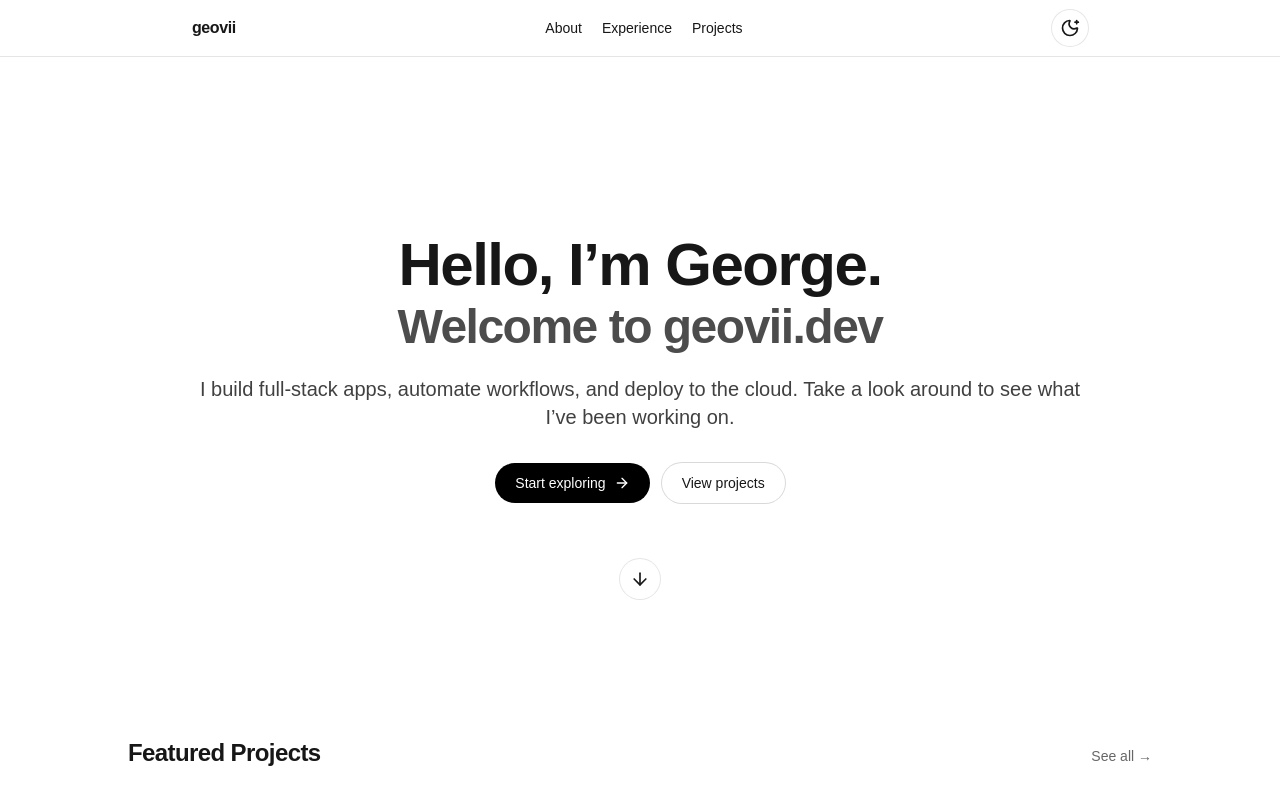
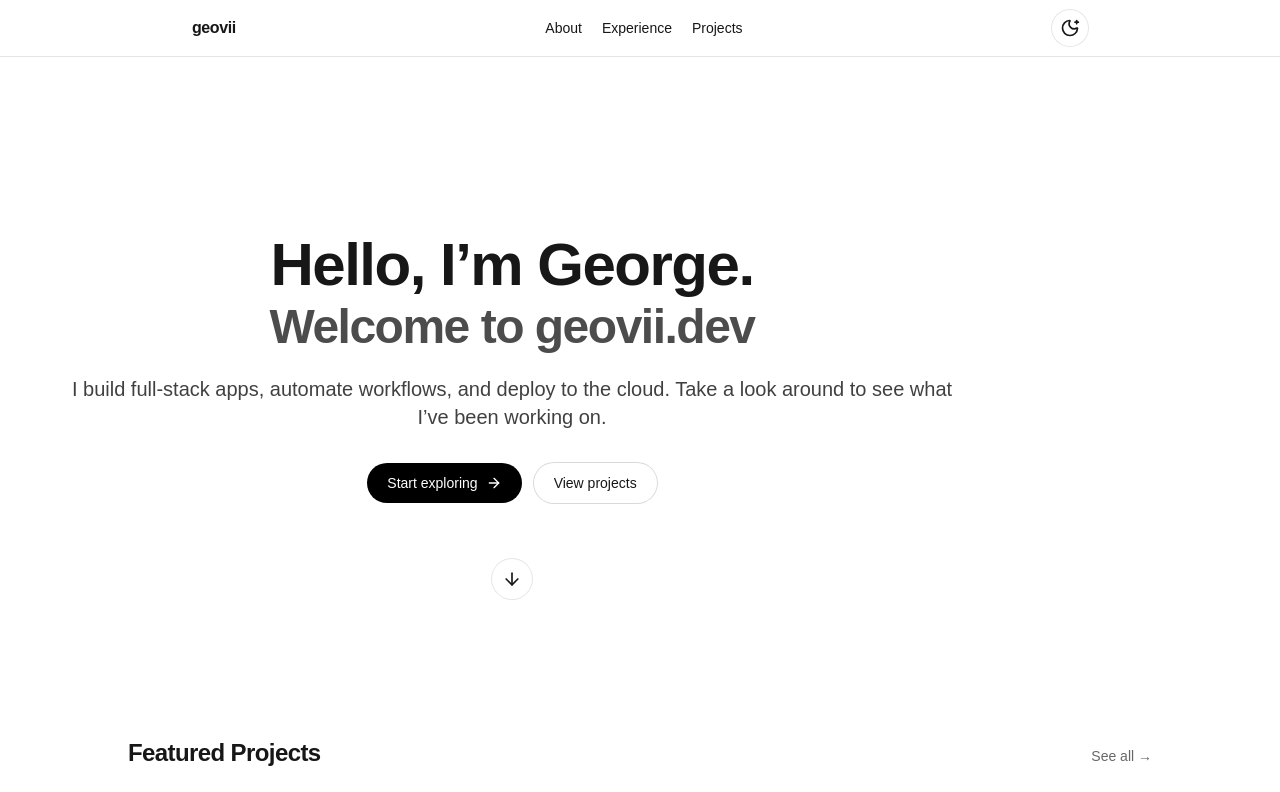
Before and after one commit to GeorgeVekios/geovii.dev, a Next.js app: page / in a window 1280 px wide. Shown: the top 792 px of the page. Built offline with nearby package versions, Linux system fonts and the light colour scheme.

Commit message:
Started added MotionProvider Added motion to project cards Added motion to welcome hero

```diff
--- /dev/null
+++ b/components/FadeIn.tsx
@@ -0,0 +1,23 @@
+"use client";
+import { motion} from "framer-motion";
+
+export default function FadeIn({
+  children,
+  delay = 0,
+  y=8
+}: {
+  children: React.ReactNode;
+  delay?: number;
+  y?: number;
+}) {
+  return (
+    <motion.div
+      initial={{ opacity: 0, y }}
+      whileInView={{ opacity: 1, y: 0 }}
+      transition={{ duration: 1.0, ease: "easeOut", delay }}
+      viewport={{ once: true, amount: 0.25, margin: "-80px" }}
+    >
+      {children}
+    </motion.div>
+  );
+}
--- /dev/null
+++ b/components/MotionProvider.tsx
@@ -0,0 +1,15 @@
+"use client";
+
+import { MotionConfig, LazyMotion, domAnimation } from "framer-motion";
+
+export default function MotionProvider({
+  children,
+}: {
+  children: React.ReactNode;
+}) {
+  return (
+    <LazyMotion features={domAnimation}>
+      <MotionConfig reducedMotion="user">{children}</MotionConfig>
+    </LazyMotion>
+  );
+}
--- /dev/null
+++ b/components/ParallaxHero.tsx
@@ -0,0 +1,18 @@
+"use client";
+import { useScroll, useTransform, motion } from "framer-motion";
+import { useRef } from "react";
+
+export function ParallaxHero({ children }: { children: React.ReactNode }) {
+  const ref = useRef<HTMLDivElement>(null);
+  const { scrollYProgress } = useScroll({ target: ref, offset: ["start end", "end start"] });
+  const y = useTransform(scrollYProgress, [0, 1], [0, -40]);   // move up slightly
+  const opacity = useTransform(scrollYProgress, [0, 1], [1, 0.85]);
+
+  return (
+    <section ref={ref} className="min-h-[70vh] sm:min-h-[80vh] flex items-center">
+      <motion.div style={{ y, opacity }} className="w-full">
+        {children}
+      </motion.div>
+    </section>
+  );
+}
--- a/components/ProjectCard.tsx
+++ b/components/ProjectCard.tsx
@@ -1,4 +1,7 @@
+"use client";
+
 import Image from "next/image";
+import { motion } from "framer-motion";
 import { Project } from "@/types";
 
 type Props = { project: Project };
@@ -7,7 +10,16 @@ export default function ProjectCard({ project }: Props) {
   const { title, stack, summary, bullets, image, links } = project;
 
   return (
-    <li className="group rounded-2xl ring-1 ring-black/10 dark:ring-white/10 hover:ring-black/20 dark:hover:ring-white/20 transition overflow-hidden">
+    <motion.li
+      initial={{ opacity: 0, y: 15 }}
+      whileInView={{ opacity: 1, y: 0 }}
+      viewport={{ once: true, amount: 0.2 }}
+      transition={{ duration: 0.4, ease: "easeOut" }}
+      whileHover={{ y: -8 }}
+      whileTap={{ y: -1 }}
+      className="group rounded-2xl ring-1 ring-black/10 dark:ring-white/10
+                 hover:ring-black/20 dark:hover:ring-white/20 transition overflow-hidden"
+    >
       {image ? (
         <div className="relative h-44 w-full bg-black/5 dark:bg-white/5">
           <Image
@@ -55,6 +67,6 @@ export default function ProjectCard({ project }: Props) {
           </div>
         )}
       </div>
-    </li>
+    </motion.li>
   );
 }
--- a/components/ProjectGrid.tsx
+++ b/components/ProjectGrid.tsx
@@ -1,14 +1,20 @@
+"use client";
+import { motion } from "framer-motion";
+import ProjectCard from "@/components/ProjectCard";
 import { Project } from "@/types";
-import ProjectCard from "@/components/ProjectCard"
 
-type Props = { items: Project[] };
+const parent = { hidden: {}, show: { transition: { staggerChildren: 0.08 } } };
 
-export default function ProjectsGrid({items }: Props) {
+export default function ProjectsGrid({ items }: { items: Project[] }) {
   return (
-    <ul className="grid sm:grid-cols-2 gap-6">
-      {items.map((p) => (
-        <ProjectCard key={p.slug} project={p} />
-      ))}
-    </ul>
+    <motion.ul
+      variants={parent}
+      initial="hidden"
+      whileInView="show"
+      viewport={{ once: true, amount: 0.2 }}
+      className="grid sm:grid-cols-2 gap-6"
+    >
+      {items.map((p) => <ProjectCard key={p.slug} project={p} />)}
+    </motion.ul>
   );
 }
--- a/components/WelcomeHero.tsx
+++ b/components/WelcomeHero.tsx
@@ -1,10 +1,14 @@
 import Link from "next/link";
 import { ArrowDown, ArrowRight } from "lucide-react";
 import { site } from "@/data/site";
+import FadeIn from "@/components/FadeIn";
+
+
 
 export default function WelcomeHero() {
   return (
     <section className="min-h-[70vh] sm:min-h-[80vh] flex items-center">
+      <FadeIn>
       <div className="max-w-4xl mx-auto text-center">
         <h1 className="text-5xl sm:text-6xl font-extrabold tracking-tight">
           <span className="block">Hello, I’m {site.name.split(" ")[0]}.</span>
@@ -45,6 +49,7 @@ export default function WelcomeHero() {
           <ArrowDown className="h-5 w-5" />
         </a>
       </div>
+      </FadeIn>
     </section>
   );
 }
--- a/package.json
+++ b/package.json
@@ -9,6 +9,7 @@
     "lint": "eslint"
   },
   "dependencies": {
+    "framer-motion": "^12.23.12",
     "lucide-react": "^0.541.0",
     "next": "15.5.0",
     "next-themes": "^0.4.6",
--- a/src/app/layout.tsx
+++ b/src/app/layout.tsx
@@ -4,6 +4,7 @@ import { Geist, Geist_Mono } from "next/font/google";
 import "./globals.css";
 import Header from "@/components/Header";
 import Footer from "@/components/Footer";
+import MotionProvider from "@/components/MotionProvider";
 
 const geistSans = Geist({
   variable: "--font-geist-sans",
@@ -30,6 +31,7 @@ export default function RootLayout({
     <html lang="en" suppressHydrationWarning>
       <body className="min-h-screen bg-white text-black dark:bg-black dark:text-white">
         <ThemeProvider attribute="class" defaultTheme="system" enableSystem>
+          <MotionProvider>
           <div className="min-h-screen flex flex-col">
             <Header />
             <main className="flex-1 px-6 sm:px-10 lg:px-16 py-10">
@@ -37,6 +39,7 @@ export default function RootLayout({
             </main>
             <Footer />
           </div>
+          </MotionProvider>
         </ThemeProvider>
       </body>
     </html>
```
Also changed, not shown: 1 other file (tests, documents, lock files or other folders).
